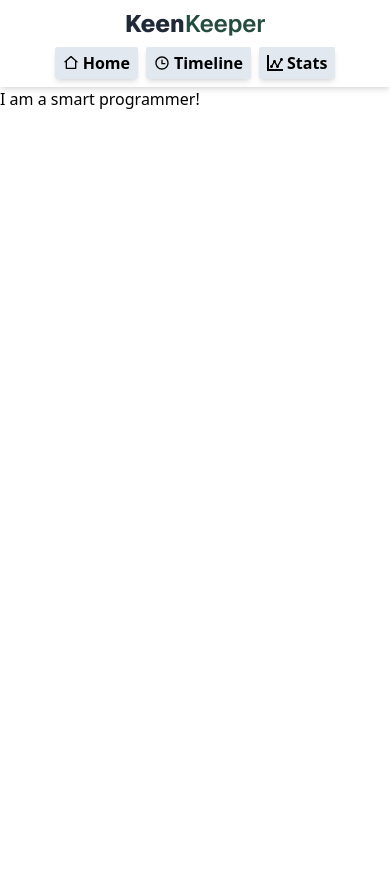
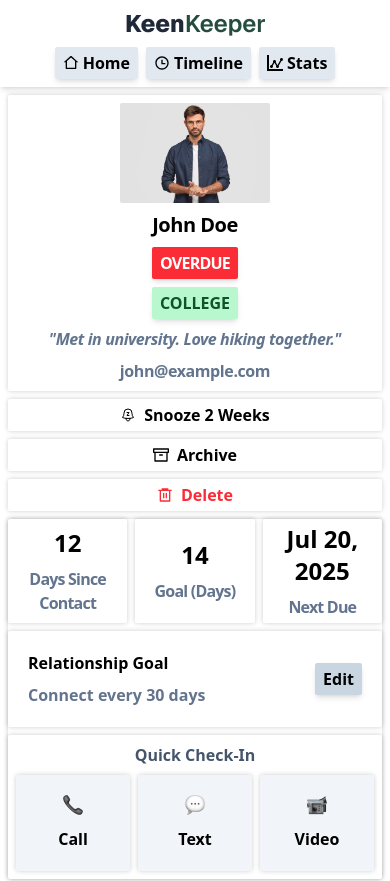
Before and after one commit to aburayhankobir013-stack/batch-13-assignment-07, a Next.js app: page /individualPerson/1 in a window 390 px wide. Shown: the top 881 px of the page. Built offline with nearby package versions, Linux system fonts and the light colour scheme.

Commit message:
Individual person information included with responsiveness

```diff
--- a/src/app/individualPerson/[personId]/page.jsx
+++ b/src/app/individualPerson/[personId]/page.jsx
@@ -1,20 +1,141 @@
 "use client";
-import dataContext from "@/context/dataContext";
-import { useContext, useEffect, useState} from "react";
+import {use, useEffect, useState } from "react";
+import Image from "next/image";
+import { HiOutlineBellSnooze } from "react-icons/hi2";
+import { FiArchive } from "react-icons/fi";
+import { RiDeleteBin6Line } from "react-icons/ri";
+import call from "../../../assets/call.png";
+import text from "../../../assets/text.png";
+import video from "../../../assets/video.png";
 
-function PersonInformation({params}){
-  const {persons}=useContext(dataContext);
-  const[person,setPerson]=useState({});
+function PersonInformation({ params }) {
+  const [persons,setPersons]=useState([]);
+  const { personId } = use(params);
   useEffect(()=>{
-    (async()=>{
-      const{personId}= await params;
-      const foundPerson=persons.find((person)=>person.id===parseInt(personId));
-      setPerson(foundPerson);
-    })();
-  },[params,persons]);
-  return(
-    <div className="min-h-screen">
-      I am a smart programmer!
+    const fetchData=async ()=>{
+      const response=await fetch("/database/data.json");
+      const useAbleData=await response.json();
+      setPersons(useAbleData);
+    }
+    fetchData();
+  },[]);
+  const foundedPerson = persons.find(
+    (person) => person.id === parseInt(personId),
+  );
+  if (!foundedPerson) {
+    return;
+  }
+  return (
+    <div className="flex h-fit flex-col md:flex-row gap-2 p-2">
+      {/* Left container */}
+      <div className="flex flex-col gap-2">
+        {/* Top container */}
+        <div className="rounded-xs shadow-[0_0_5px_rgba(0,0,0,0.2)] flex flex-col items-center p-2 gap-2">
+          <figure>
+            <Image
+              src={foundedPerson.picture}
+              alt="Image of a person"
+              width={150}
+              height={150}
+              className="rounded-xs"
+            />
+          </figure>
+          <h1 className="text-xl font-bold tracking-tight">
+            {foundedPerson.name}
+          </h1>
+          <div
+            className={`w-fit px-2 py-1 rounded-xs font-semibold tracking-tighter shadow-md text-white ${foundedPerson.status === "overdue" ? `bg-red-500` : null} ${foundedPerson.status === "almost due" ? `bg-yellow-500` : null} ${foundedPerson.status === "on-track" ? `bg-green-500` : null}`}
+          >
+            {foundedPerson.status.toUpperCase()}
+          </div>
+          <div className="px-2 py-1 rounded-xs font-semibold text-green-900 bg-green-200 shadow-md">
+            {foundedPerson.tags.toUpperCase()}
+          </div>
+          <p className="text-slate-500 italic font-semibold tracking-tight">
+            {`"${foundedPerson.bio}"`}
+          </p>
+          <p className="text-slate-500 tracking-tight font-bold">
+            {foundedPerson.email}
+          </p>
+        </div>
+        {/* Bottom container */}
+        <div className="flex flex-col gap-2">
+          <button className="flex items-center justify-center font-bold gap-2 px-2 py-1 shadow-[0_0_5px_rgba(0,0,0,0.2)] rounded-xs cursor-pointer">
+            <HiOutlineBellSnooze />
+            <span>Snooze 2 Weeks</span>
+          </button>
+          <button className="flex items-center justify-center font-bold gap-2 px-2 py-1 shadow-[0_0_5px_rgba(0,0,0,0.2)] rounded-xs cursor-pointer">
+            <FiArchive />
+            <span>Archive</span>
+          </button>
+          <button className="flex items-center justify-center font-bold gap-2 px-2 py-1 shadow-[0_0_5px_rgba(0,0,0,0.2)] rounded-xs cursor-pointer text-red-500">
+            <RiDeleteBin6Line />
+            <span>Delete</span>
+          </button>
+        </div>
+      </div>
+      {/* Right container */}
+      <div className="flex-1 shadow-[0_0_5px_rgba(0,0,0,0.2)] rounded-xs grid grid-cols-3 gap-2">
+        {/* Top three container */}
+        <div className="shadow-[0_0_5px_rgba(0,0,0,0.2)] rounded-xs text-center flex flex-col justify-center items-center gap-2 p-1">
+          <h1 className="font-bold text-2xl">
+            {foundedPerson.days_since_contact}
+          </h1>
+          <p className="font-semibold tracking-tighter text-slate-500">
+            Days Since Contact
+          </p>
+        </div>
+        <div className="shadow-[0_0_5px_rgba(0,0,0,0.2)] rounded-xs text-center flex flex-col justify-center items-center gap-2 p-1">
+          <h1 className="font-bold text-2xl">{foundedPerson.goal}</h1>
+          <p className="font-semibold tracking-tighter text-slate-500">
+            Goal (Days)
+          </p>
+        </div>
+        <div className="shadow-[0_0_5px_rgba(0,0,0,0.2)] rounded-xs text-center flex flex-col justify-center items-center gap-2 p-1">
+          <h1 className="font-bold text-2xl">
+            {new Date(foundedPerson.next_due_date).toLocaleDateString("en-US", {
+              month: "short",
+              day: "numeric",
+              year: "numeric",
+            })}
+          </h1>
+          <p className="font-semibold tracking-tighter text-slate-500">
+            Next Due
+          </p>
+        </div>
+        {/* Middle container */}
+        <div className="col-span-3 shadow-[0_0_5px_rgba(0,0,0,0.2)] rounded-xs flex justify-between p-5 items-center">
+          <div className="space-y-2">
+            <h1 className="font-bold">Relationship Goal</h1>
+            <p className="font-semibold text-slate-500">
+              Connect every <span>30 days</span>
+            </p>
+          </div>
+          <button className="w-fit px-2 py-1 font-bold bg-slate-300 rounded-xs shadow-md cursor-pointer">
+            Edit
+          </button>
+        </div>
+        {/* Botton container */}
+        <div className="col-span-3 shadow-[0_0_5px_rgba(0,0,0,0.2)] rounded-xs p-2 space-y-2">
+          <h1 className="text-center font-bold text-slate-600">
+            Quick Check-In
+          </h1>
+          <div className="flex justify-between gap-2 items-center">
+            <button className="flex-1 flex items-center flex-col gap-3 p-5 rounded-xs shadow-[0_0_5px_rgba(0,0,0,0.2)] bg-slate-100 cursor-pointer font-bold">
+              <Image src={call} alt="Call icon" width={20} height={20} />
+              <span>Call</span>
+            </button>
+            <button className="flex-1 flex items-center flex-col gap-3 p-5 rounded-xs shadow-[0_0_5px_rgba(0,0,0,0.2)] bg-slate-100 cursor-pointer font-bold">
+              <Image src={text} alt="Text icon" width={20} height={20} />
+              <span>Text</span>
+            </button>
+            <button className="flex-1 flex items-center flex-col gap-3 p-5 rounded-xs shadow-[0_0_5px_rgba(0,0,0,0.2)] bg-slate-100 cursor-pointer font-bold">
+              <Image src={video} alt="Video icon" width={20} height={20} />
+              <span>Video</span>
+            </button>
+          </div>
+        </div>
+      </div>
     </div>
   );
 }
--- a/src/app/layout.js
+++ b/src/app/layout.js
@@ -25,7 +25,7 @@ export default function RootLayout({ children }) {
       lang="en"
       className={`${geistSans.variable} ${geistMono.variable} h-full antialiased`}
     >
-      <body className="container mx-auto">
+      <body className="container mx-auto min-h-screen flex flex-col">
         <DataContextProvider>
           <NavBar />
             {children}
--- a/src/app/timeline/page.jsx
+++ b/src/app/timeline/page.jsx
@@ -2,7 +2,7 @@
 
 function TimelinePage(){
   return(
-    <h1>
+    <h1 className="bg-green-500">
       I am timeline page!
     </h1>
   );
```
Also changed, not shown: tailwind.config.js (added).
